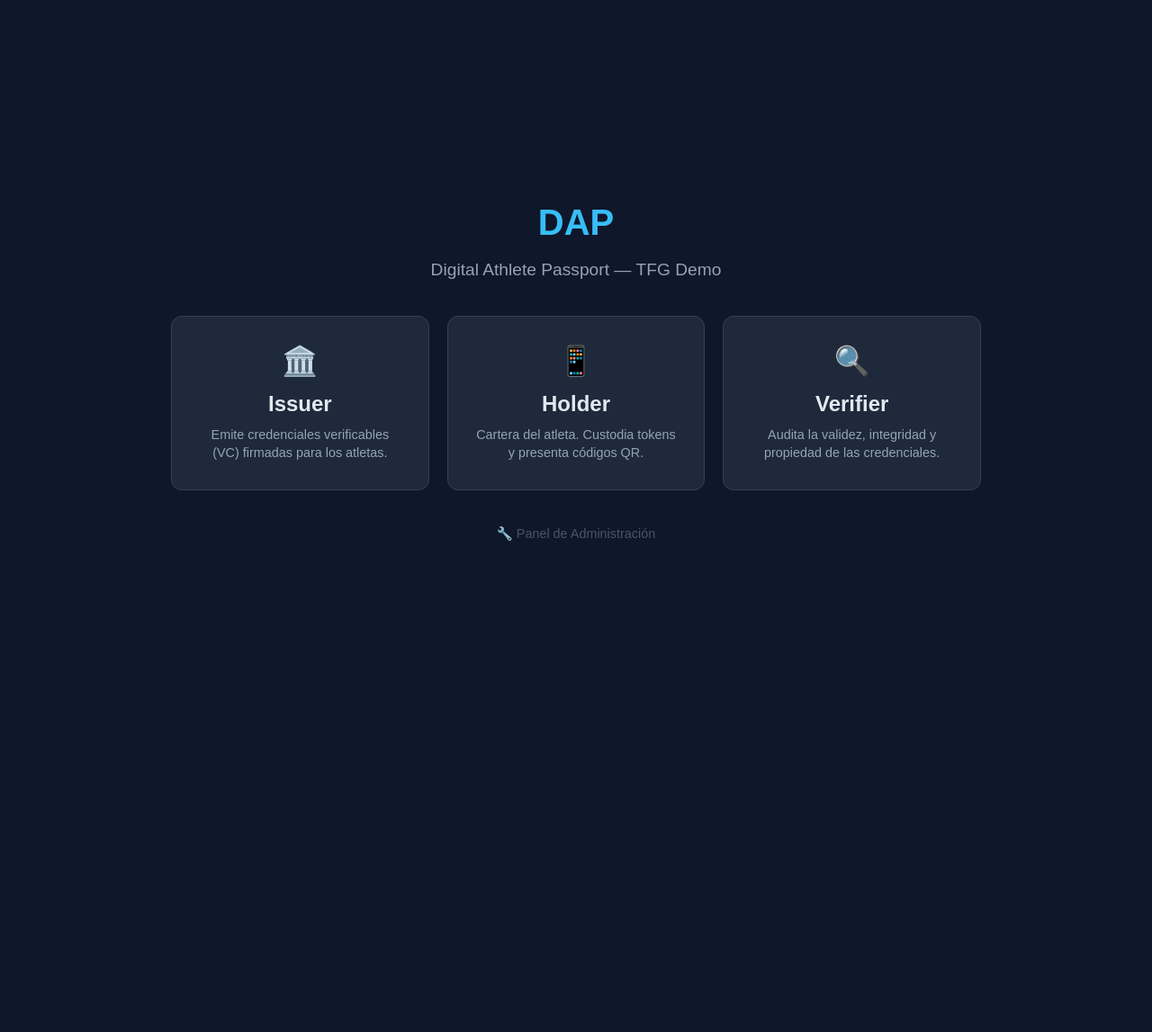
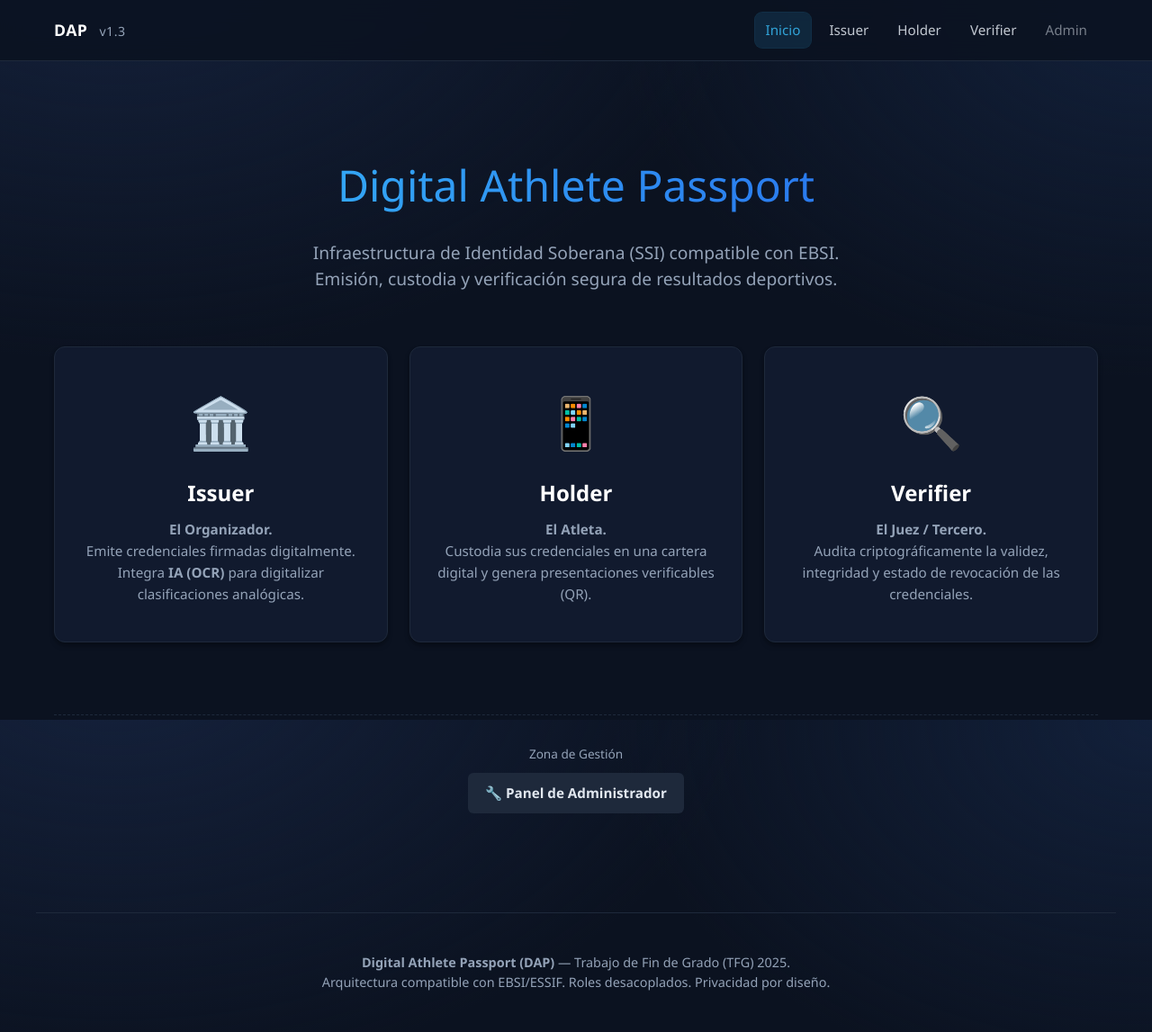
Before and after one commit to jalbfil/dap-digital-athlete-passport, a FastAPI app: page / in a window 1280 px wide. Shown: the whole page at 90% size. Before the commit the page ends 601 px from the top, so only its background shows below. Run offline with FastAPI, Linux system fonts and the light colour scheme.

Commit message:
Refactor index.html with template inheritance and styles
Added template inheritance and blocks for title, head, and content. Enhanced styling for role cards and added interactive elements.

```diff
--- a/app/templates/index.html
+++ b/app/templates/index.html
@@ -1,59 +1,129 @@
-<!DOCTYPE html>
-<html lang="es">
-<head>
-    <meta charset="UTF-8">
-    <title>DAP - Digital Athlete Passport</title>
+{% extends "base.html" %}
+
+{% block title %}DAP — Inicio{% endblock %}
+
+{% block head %}
 <style>
-        body { background-color: #0f172a; color: #e2e8f0; font-family: sans-serif; margin: 0; display: flex; align-items: center; justify-content: center; min-height: 100vh; }
-        .container { max-width: 900px; width: 100%; padding: 20px; text-align: center; }
+    /* Estilos específicos para la Landing Page */
+    .hero {
+        text-align: center;
+        padding: 40px 20px 60px;
+    }
+    .hero h1 {
+        font-size: 3em;
+        margin-bottom: 10px;
+        background: linear-gradient(to right, #38bdf8, #2563eb);
+        -webkit-background-clip: text;
+        -webkit-text-fill-color: transparent;
+        border: none; /* Quitamos el borde inferior del h1 global */
+    }
+    .hero p {
+        font-size: 1.2em;
+        color: var(--muted);
+        max-width: 600px;
+        margin: 0 auto;
+    }
 
-        h1 { font-size: 2.5em; margin-bottom: 10px; color: #38bdf8; }
-        p.subtitle { color: #94a3b8; font-size: 1.2em; margin-bottom: 40px; }
+    /* Tarjetas de Rol Interactivas */
+    .role-card {
+        display: flex;
+        flex-direction: column;
+        align-items: center;
+        text-align: center;
+        text-decoration: none;
+        color: var(--text);
+        padding: 40px 20px;
+        height: 100%;
+        border: 1px solid var(--border);
+        transition: all 0.3s cubic-bezier(0.4, 0, 0.2, 1);
+    }
 
-        .grid { display: grid; grid-template-columns: repeat(auto-fit, minmax(250px, 1fr)); gap: 20px; }
+    .role-card:hover {
+        transform: translateY(-8px);
+        background-color: #1e293b; /* Un poco más claro */
+        border-color: var(--accent);
+        box-shadow: 0 20px 25px -5px rgba(0, 0, 0, 0.5), 0 10px 10px -5px rgba(0, 0, 0, 0.4);
+    }
 
-        .card {
-            background-color: #1e293b; padding: 30px; border-radius: 12px; border: 1px solid #334155;
-            transition: transform 0.2s, border-color 0.2s; text-decoration: none; color: inherit; display: block;
+    .role-icon {
+        font-size: 3.5em;
+        margin-bottom: 20px;
+        display: block;
+        transition: transform 0.3s;
     }
-        .card:hover { transform: translateY(-5px); border-color: #38bdf8; background-color: #263346; }
 
-        .role-icon { font-size: 2em; margin-bottom: 15px; display: block; }
-        .role-title { font-size: 1.5em; font-weight: bold; margin-bottom: 10px; color: #e2e8f0; }
-        .role-desc { font-size: 0.9em; color: #94a3b8; line-height: 1.4; }
+    .role-card:hover .role-icon {
+        transform: scale(1.1) rotate(5deg);
+    }
 
-        .admin-link { margin-top: 40px; display: inline-block; color: #475569; text-decoration: none; font-size: 0.9em; }
-        .admin-link:hover { color: #94a3b8; text-decoration: underline; }
+    .role-title {
+        font-size: 1.5em;
+        font-weight: 700;
+        margin-bottom: 10px;
+        color: #fff;
+    }
+
+    .role-desc {
+        color: var(--muted);
+        font-size: 0.95em;
+        line-height: 1.6;
+    }
+
+    .admin-zone {
+        margin-top: 80px;
+        text-align: center;
+        padding-top: 20px;
+        border-top: 1px dashed var(--border);
+    }
 </style>
-</head>
-<body>
+{% endblock %}
 
-    <div class="container">
-        <h1>DAP</h1>
-        <p class="subtitle">Digital Athlete Passport — TFG Demo</p>
+{% block content %}
 
-        <div class="grid">
-            <a href="/issuer" class="card">
+<div class="hero">
+    <h1>Digital Athlete Passport</h1>
+    <p>
+        Infraestructura de Identidad Soberana (SSI) compatible con EBSI.<br>
+        Emisión, custodia y verificación segura de resultados deportivos.
+    </p>
+</div>
+
+<div class="grid grid-3">
+
+    <a href="/issuer" class="card role-card">
         <span class="role-icon">🏛️</span>
         <div class="role-title">Issuer</div>
-                <div class="role-desc">Emite credenciales verificables (VC) firmadas para los atletas.</div>
+        <div class="role-desc">
+            <strong>El Organizador.</strong><br>
+            Emite credenciales firmadas digitalmente. Integra <strong>IA (OCR)</strong> para digitalizar clasificaciones analógicas.
+        </div>
     </a>
 
-            <a href="/holder" class="card">
+    <a href="/holder" class="card role-card">
         <span class="role-icon">📱</span>
         <div class="role-title">Holder</div>
-                <div class="role-desc">Cartera del atleta. Custodia tokens y presenta códigos QR.</div>
+        <div class="role-desc">
+            <strong>El Atleta.</strong><br>
+            Custodia sus credenciales en una cartera digital y genera presentaciones verificables (QR).
+        </div>
     </a>
 
-            <a href="/verifier" class="card">
+    <a href="/verifier" class="card role-card">
         <span class="role-icon">🔍</span>
         <div class="role-title">Verifier</div>
-                <div class="role-desc">Audita la validez, integridad y propiedad de las credenciales.</div>
+        <div class="role-desc">
+            <strong>El Juez / Tercero.</strong><br>
+            Audita criptográficamente la validez, integridad y estado de revocación de las credenciales.
+        </div>
+    </a>
+
+</div>
+
+<div class="admin-zone">
+    <p class="muted" style="font-size: 0.85em; margin-bottom: 10px;">Zona de Gestión</p>
+    <a href="/admin/ui?token=supersecreto123" class="btn">
+        🔧 Panel de Administrador
     </a>
 </div>
 
-        <a href="/admin/ui?token=supersecreto123" class="admin-link">🔧 Panel de Administración</a>
-    </div>
-
-</body>
-</html>
+{% endblock %}
```
Lines whose indentation alone changed are shown as unchanged.
